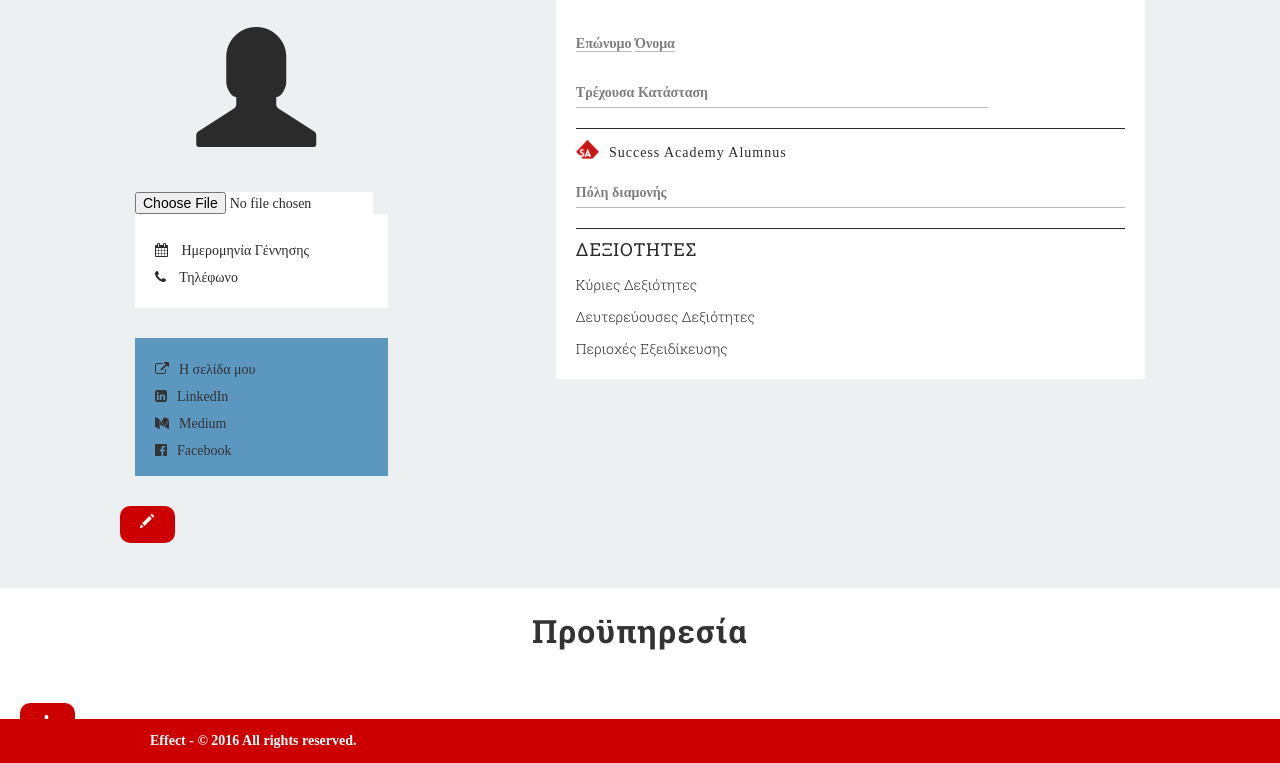
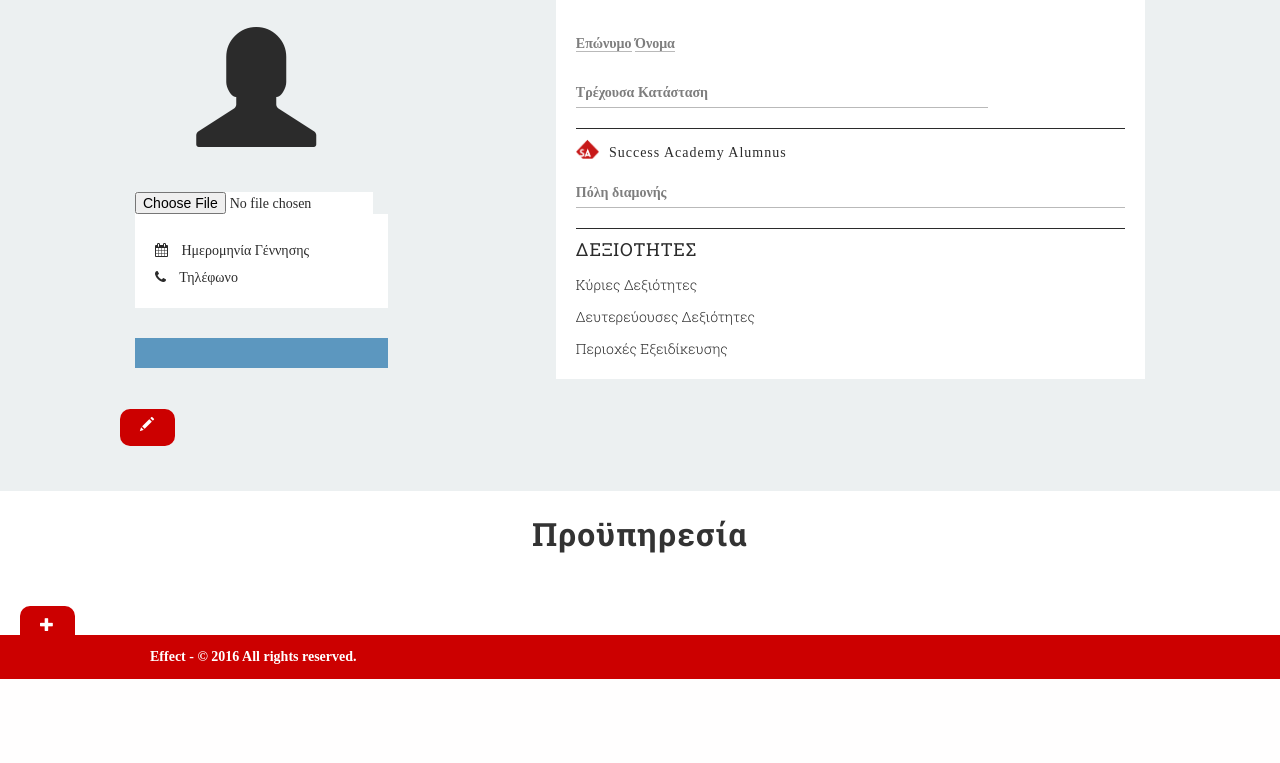
Before and after one commit to fotf91/effect_learning_platform, a Django app: page /account/profile in a window 1280 px wide. Shown: the part 121-884 px from the top of the page. After the commit the page ends 800 px from the top, so only its background shows below. Run offline with Django 3.2, Linux system fonts and the light colour scheme; a user stored in the database is signed in; data comes from the database, SQL or seed files in the repository; both versions use the stored data as it was after the commit; some libraries are stand-ins or nearby versions; some web fonts are replaced.

```diff
--- a/effect_project/templates/account_app/personal_profile.html
+++ b/effect_project/templates/account_app/personal_profile.html
@@ -77,29 +77,37 @@
                         </div>
                         <div class="row social">
                             <!-- H ΣΕΛΙΔΑ ΜΟΥ -->
+                            {% if current_user_detail.siteUrl %}
                             <div class="no-edit-state">
-                                    <a href="{% if current_user_detail.siteUrl %}{{ current_user_detail.siteUrl}}{% else %}#{% endif %}"><i class="fa fa-external-link" aria-hidden="true"></i>Η σελίδα μου</a>
+                                    <a href="{{ current_user_detail.siteUrl}}"><i class="fa fa-external-link" aria-hidden="true"></i>Η σελίδα μου</a>
                             </div>
+                            {% endif %}
                             <input type="url" class="form-control edit-state" placeholder="Η σελίδα μου"
-                                value="{% if current_user_detail.siteUrl %}{{ current_user_detail.siteUrl}}{% endif %}" name="siteUrl">
+                                value="{% if current_user_detail.siteUrl %}{{ current_user_detail.siteUrl}}{% else %}http://{% endif %}" name="siteUrl">
                             <!-- LINKED IN -->
+                            {% if current_user_detail.linkedInUrl %}
                             <div class="no-edit-state">
-                                    <a href="{% if current_user_detail.linkedInUrl %}{{ current_user_detail.siteUrl}}{% else %}#{% endif %}"><i class="fa fa-linkedin-square" aria-hidden="true"></i>LinkedIn</a>
+                                    <a href="{{ current_user_detail.linkedInUrl }}"><i class="fa fa-linkedin-square" aria-hidden="true"></i>LinkedIn</a>
                             </div>
+                            {% endif %}
                             <input type="url" class="form-control edit-state" placeholder="LinkedIn"
-                                value="{% if current_user_detail.linkedInUrl %}{{ current_user_detail.linkedInUrl}}{% endif %}" name="linkedInUrl">
+                                value="{% if current_user_detail.linkedInUrl %}{{ current_user_detail.linkedInUrl}}{% else %}http://{% endif %}" name="linkedInUrl">
                             <!-- MEDIUM -->
+                            {% if current_user_detail.mediumUrl %}
                             <div class="no-edit-state">
-                                    <a href="{% if current_user_detail.mediumUrl %}{{ current_user_detail.siteUrl}}{% else %}#{% endif %}"><i class="fa fa-medium" aria-hidden="true"></i>Medium</a>
+                                    <a href="{{ current_user_detail.mediumUrl}}"><i class="fa fa-medium" aria-hidden="true"></i>Medium</a>
                             </div>
+                            {% endif %}
                             <input type="url" class="form-control edit-state" placeholder="Medium"
-                                value="{% if current_user_detail.mediumUrl %}{{ current_user_detail.mediumUrl}}{% endif %}" name="mediumUrl">
+                                value="{% if current_user_detail.mediumUrl %}{{ current_user_detail.mediumUrl}}{% else %}http://{% endif %}" name="mediumUrl">
                             <!-- FACEBOOK -->
+                            {% if current_user_detail.facebookUrl %}
                             <div class="no-edit-state">
-                                    <a href="{% if current_user_detail.facebookUrl %}{{ current_user_detail.siteUrl}}{% else %}#{% endif %}"><i class="fa fa-facebook-official" aria-hidden="true"></i>Facebook</a>
+                                    <a href="{{ current_user_detail.facebookUrl }}"><i class="fa fa-facebook-official" aria-hidden="true"></i>Facebook</a>
                             </div>
+                            {% endif %}
                             <input type="url" class="form-control edit-state" placeholder="Facebook"
-                                value="{% if current_user_detail.facebookUrl %}{{ current_user_detail.facebookUrl}}{% endif %}" name="facebookUrl">
+                                value="{% if current_user_detail.facebookUrl %}{{ current_user_detail.facebookUrl}}{% else %}http://{% endif %}" name="facebookUrl">
                         </div>
                     </div>
                     <!-- RIGHT SIDE -->
```
Also changed, not shown: effect_project/db.sqlite3.
